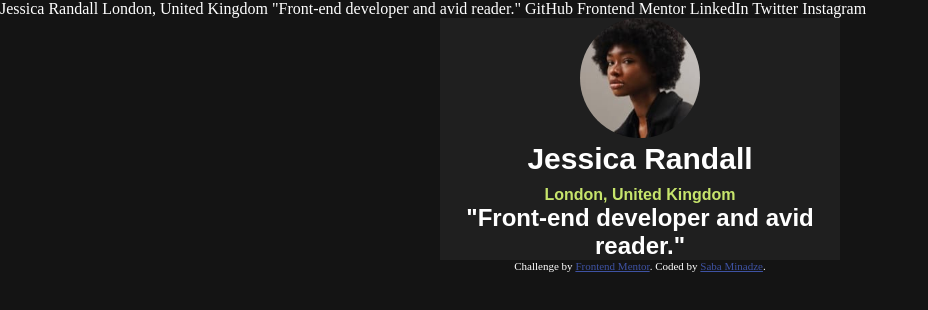
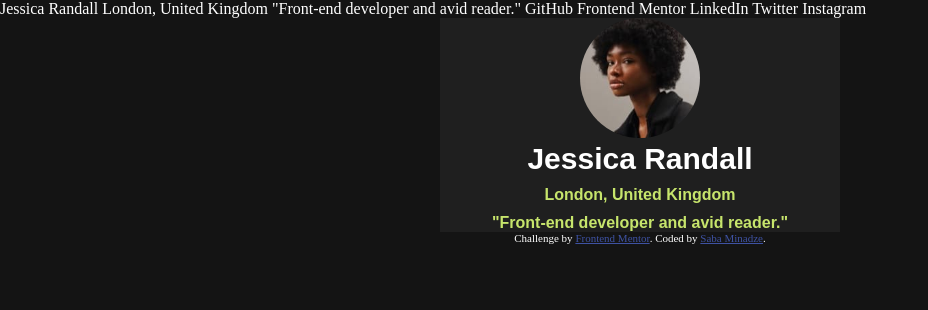
Before and after one commit to SabaMinadze/social-links-profile-main, a plain HTML site: page index.html in a window 1280 px wide. Shown: the whole page, without its empty margins (0-928 px from the left). Drawn offline with Linux system fonts and the light colour scheme.

Commit message:
Update styles.css

```diff
--- a/styles.css
+++ b/styles.css
@@ -33,3 +33,11 @@ body{
     margin-top: 10px;
     font-family: 'Red Hat Display', sans-serif;
 }
+
+.txt3{
+    color: rgb(199,229,108);
+    font-size: 16px;
+    margin-top: 10px;
+    font-family: 'Red Hat Display', sans-serif;
+
+}
```
